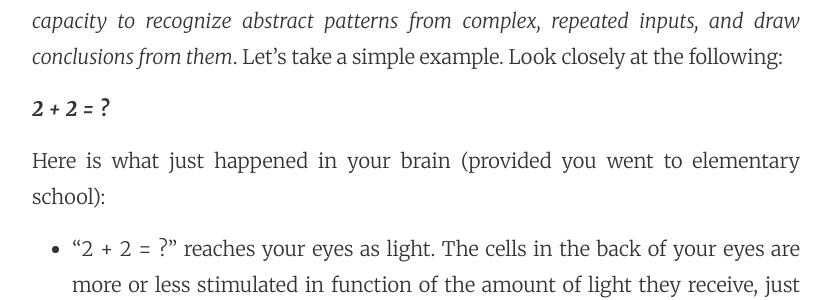
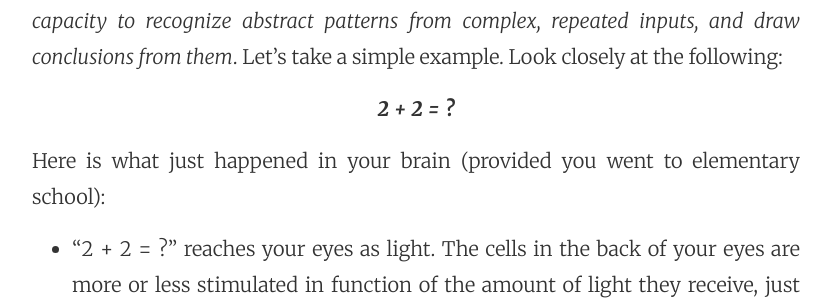
Before and after one commit to ericleib/ericleib.github.io, a Jekyll site: the page built from _posts/2015-08-19-machine-learning-airliners.markdown, in a window 1280 px wide. Shown: the part 1568-1868 px from the top of the page, without its empty margins (224-1055 px from the left). Built offline with Jekyll 4.4.1, drawn with Linux system fonts in a browser that asks for light colours.

Commit message:
Update 2015-08-19-machine-learning-airliners.markdown

```diff
--- a/_posts/2015-08-19-machine-learning-airliners.markdown
+++ b/_posts/2015-08-19-machine-learning-airliners.markdown
@@ -8,7 +8,6 @@ Over the last month I dived into the fascinating field of Machine Learning. My m
 My source code is fully available on [GitHub](https://github.com/ericleib/planespotter). Feel free to have a look, test it with some aircraft pictures and give me some feedback!
 
 ## About Machine Learning ##
-
 > Machine learning is a subfield of computer science that evolved from the study of pattern recognition and computational learning theory in artificial intelligence (Wikipedia).
 
 There are various reasons why this is a field of utmost interest, especially for technology startups.
@@ -17,7 +16,7 @@ Artificial intelligence was traditionally thought of as the accumulation of many
 
 But what does *"understanding"* mean, you ask? It seems like something only humans would be able to do. Well, a possible definition of "understanding" is *the capacity to recognize abstract patterns from complex, repeated inputs, and draw conclusions from them*. Let's take a simple example. Look closely at the following:
 
-<b style="text-align:center;"><i>2 + 2 = ?</i></b>
+<p style="text-align:center;"><b><i>2 + 2 = ?</i></b></p>
 
 Here is what just happened in your brain (provided you went to elementary school):
 
@@ -99,6 +98,7 @@ Nevertheless, I did obtain some results with OpenIMAJ. The training took a bit o
 | Boeing 777-200	| 11.4%	| 88.6%	| 3571	| 1625 |
 | Airbus a320	| 30.2%	| 69.8%	| 3571	| 2319 |
 
+
 Note that the accuracy score of a random classifier for 7 classes would be of 14.3%, so this classifier is about 23% better than pure randomness... This is better than the average human, but certainly not better than an average human who would have been trained with a hundred thousand pictures.
 
 Notice that my classifier seems to largely over-predict certain models over others. Why does this happen? No idea. This is one problem with machine learning: It is very difficult to understand the behavior that yields a particular result. This is not surprising though, as a human brain is also extremely difficult to predict.
@@ -125,6 +125,7 @@ However, at some point I must have found a pretty effective CNN architecture, as
 | Boeing 777-200	71.2% |	28.8% |	1000 |	1067 |
 | Boeing 747-400	77.9% |	22.1% |	1000 |	1005 |
 
+
 Again, it is pretty hard to understand exactly "what goes on inside". Note that to help analyze their CNNs, Google engineers have recently devised a technique they called "[inceptionism](http://googleresearch.blogspot.fr/2015/06/inceptionism-going-deeper-into-neural.html)", consisting in creating a sort of feedback loop inside the network to enhance the patterns each layer recognizes. The method produces amazing psychedelic pictures that could easily pass as art.
 
 The CNN I trained can be hosted on a minimalist website, running on Amazon Web Services. Feel free to try it out, and tell me what you think!
```
